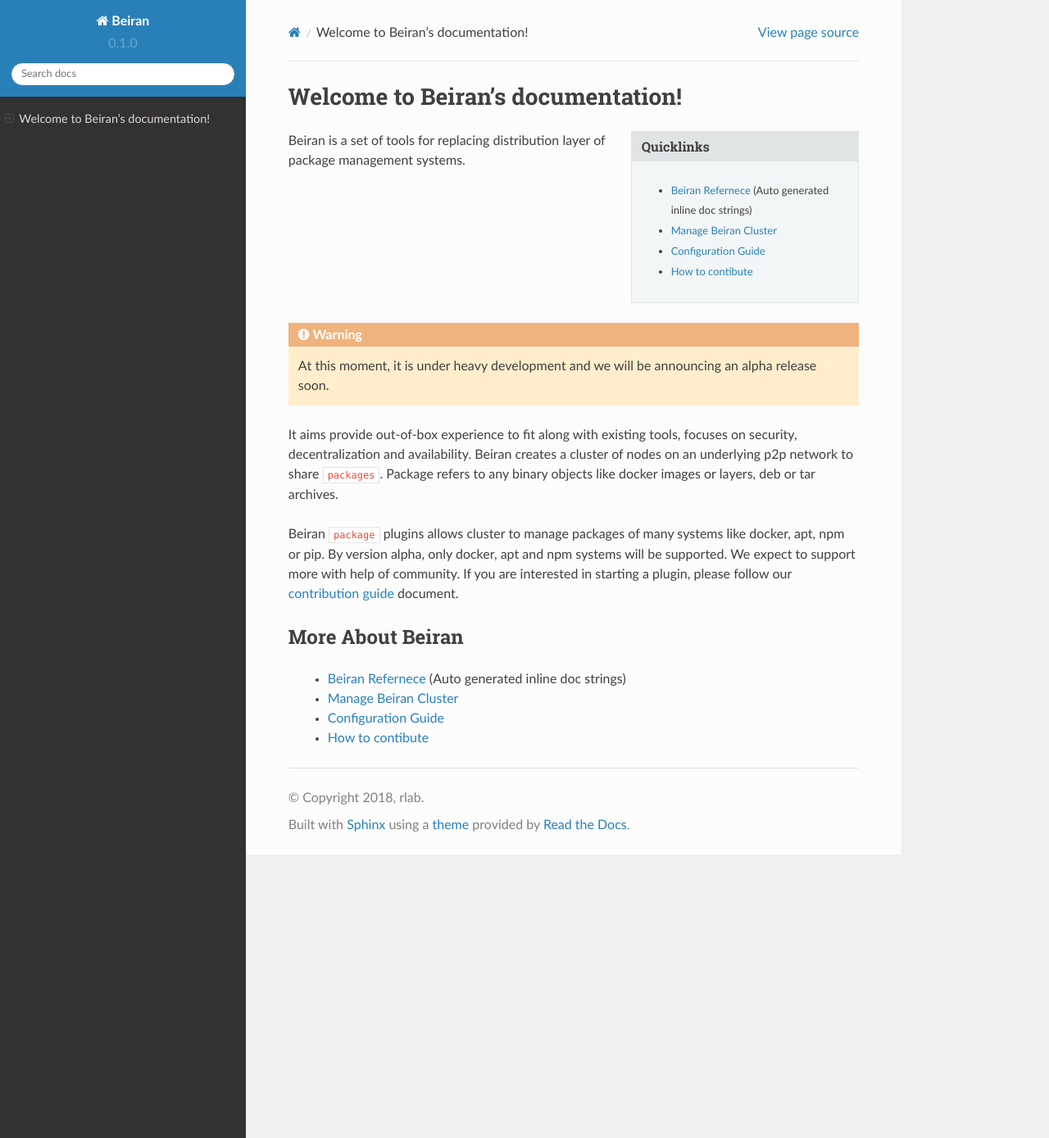
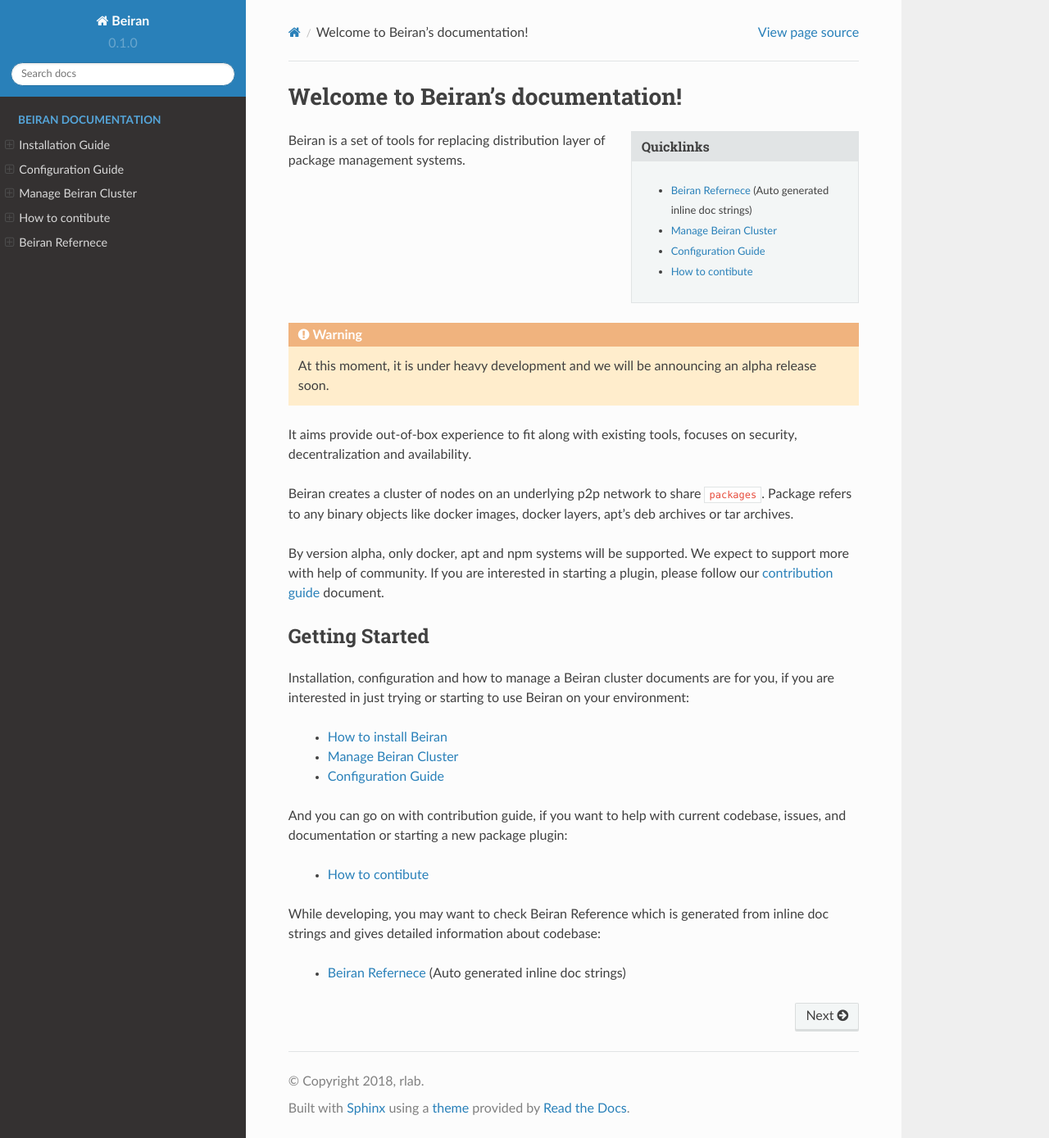
Before and after one commit to objectx/beiran, a Sphinx documentation site: the page built from doc/source/index.rst, in a window 1280 px wide and 1389 px high. Shown: the whole window at 82% size. Built offline with Sphinx 7.4.7 and the Read the Docs theme 2.0.0, drawn with Linux system fonts in a browser that asks for light colours.

Commit message:
more documentation, sample installation guide

```diff
--- a/doc/source/index.rst
+++ b/doc/source/index.rst
@@ -14,6 +14,16 @@
   - :doc:`Configuration Guide <configuration>`
   - :doc:`How to contibute <contribute>`
 
+.. toctree::
+   :maxdepth: 2
+   :caption: Beiran Documentation
+   :hidden:
+
+   Installation Guide <installation>
+   Configuration Guide <configuration>
+   Manage Beiran Cluster <manage_cluster>
+   How to contibute <contribute>
+   Beiran Refernece <reference>
 
 Beiran is a set of tools for replacing distribution layer
 of package management systems.
@@ -22,20 +32,34 @@
  announcing an alpha release soon.
 
 It aims provide out-of-box experience to fit along with
-existing tools, focuses on security, decentralization and availability. Beiran
-creates a cluster of nodes on an underlying p2p network to share ``packages``.
-Package refers to any binary objects like docker images or layers, deb or tar archives.
+existing tools, focuses on security, decentralization and availability.
 
-Beiran ``package`` plugins allows cluster to manage packages of many systems like
-docker, apt, npm or pip. By version alpha, only docker, apt and npm
-systems will be supported. We expect to support more with help of community. If you
-are interested in starting a plugin, please follow our
-:doc:`contribution guide </contribute>` document.
+Beiran creates a cluster of nodes on an underlying p2p network to share
+``packages``. Package refers to any binary objects like docker images,
+docker layers, apt's deb archives or tar archives.
 
-More About Beiran
-+++++++++++++++++
+By version alpha, only docker, apt and npm systems will be supported.
+We expect to support more with help of community. If you are interested
+in starting a plugin, please follow our :doc:`contribution guide </contribute>`
+document.
+
+Getting Started
++++++++++++++++
+
+Installation, configuration and how to manage a Beiran cluster documents
+are for you, if you are interested in just trying or starting to
+use Beiran on your environment:
+
+  - :doc:`How to install Beiran <installation>`
+  - :doc:`Manage Beiran Cluster <manage_cluster>`
+  - :doc:`Configuration Guide <configuration>`
+
+And you can go on with contribution guide, if you want to help with current
+codebase, issues, and documentation or starting a new package plugin:
+
+  - :doc:`How to contibute <contribute>`
+
+While developing, you may want to check Beiran Reference which is generated
+from inline doc strings and gives detailed information about codebase:
 
   - :doc:`Beiran Refernece <reference>` (Auto generated inline doc strings)
-  - :doc:`Manage Beiran Cluster <manage_cluster>`
-  - :doc:`Configuration Guide <configuration>`
-  - :doc:`How to contibute <contribute>`
```
Also changed, not shown: doc/source/contribute.rst (+9 -0 lines), doc/source/installation.rst (added, +56 -0 lines).
